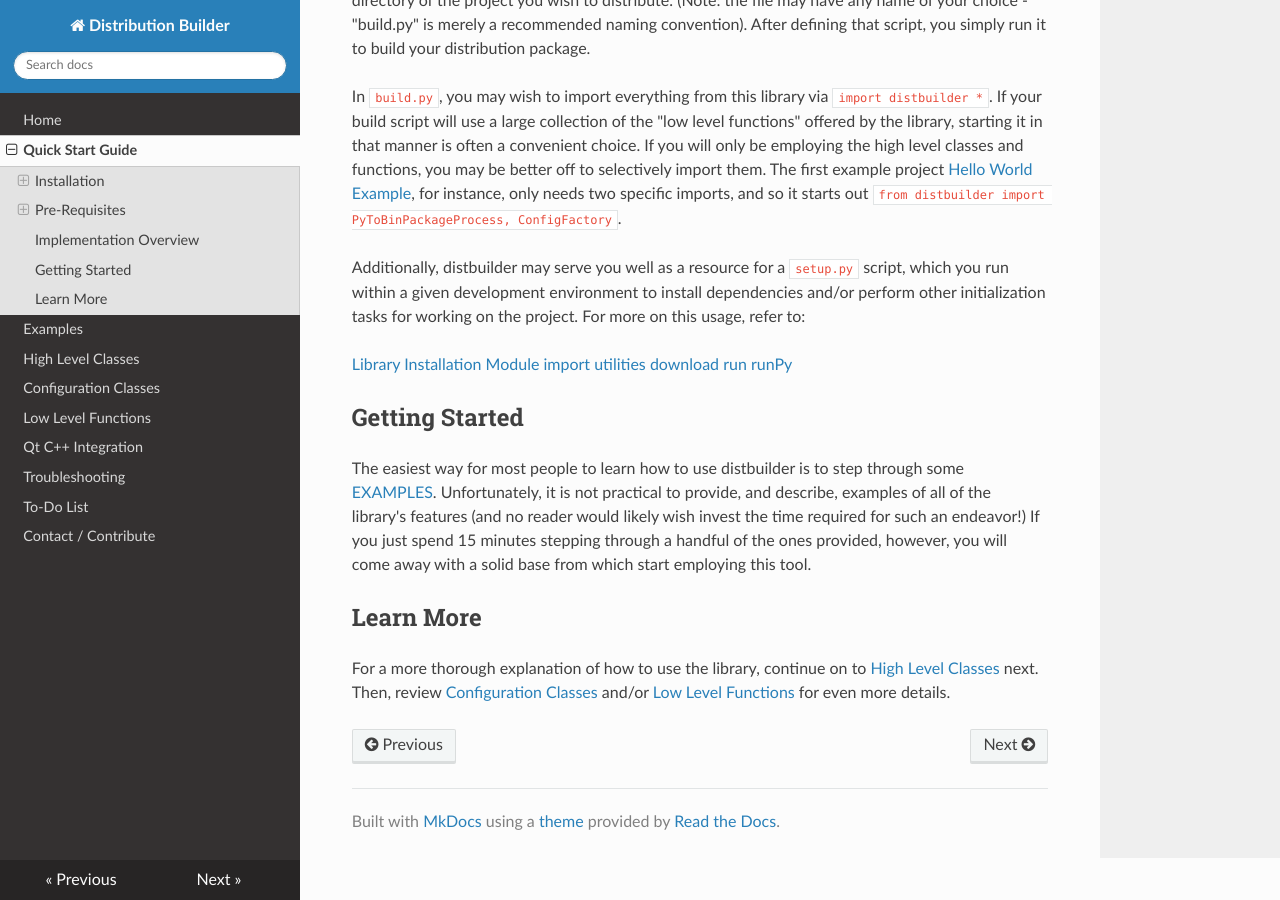
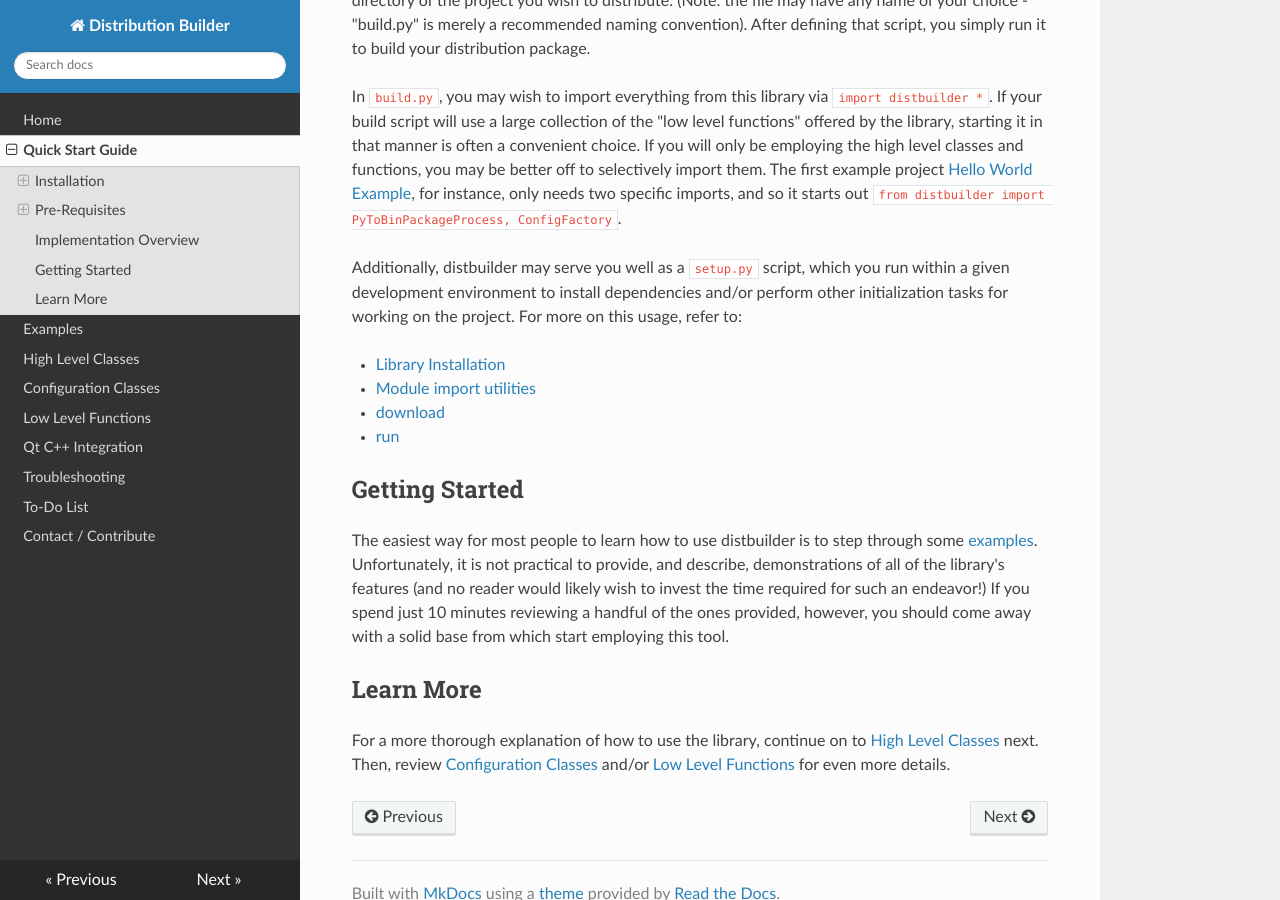
Before and after one commit to BuvinJT/distbuilder, an MkDocs documentation site: the page built from docs/QuickStart.md, in a window 1280 px wide and 900 px high, scrolled down 2771 px. Built offline with MkDocs 1.6.1, drawn with Linux system fonts in a browser that asks for light colours; nearby versions of some CDN libraries; old or Windows-style settings are respelled for this version of MkDocs.

Commit message:
Minor doc revisions.

```diff
--- a/docs/QuickStart.md
+++ b/docs/QuickStart.md
@@ -141,25 +141,27 @@ off to selectively import them.  The first example project
 for instance, only needs two specific imports, and so it starts out
 `from distbuilder import PyToBinPackageProcess, ConfigFactory`.
 
-Additionally, distbuilder may serve you well as a resource for a `setup.py` script,
+Additionally, distbuilder may serve you well as a `setup.py` script,
 which you run within a given development environment to install dependencies
 and/or perform other initialization tasks for working on the project.
 For more on this usage, refer to:
 
-[Library Installation](LowLevel.md#library-installation)
-[Module import utilities](LowLevel.md#module-import-utilities)
-[download](LowLevel.md#download)
-[run](LowLevel.md#run)
-[runPy](LowLevel.md#runPy)
+* [Library Installation](LowLevel.md#library-installation)
+
+* [Module import utilities](LowLevel.md#module-import-utilities)
+
+* [download](LowLevel.md#download)
+
+* [run](LowLevel.md#run)
 
 ## Getting Started
 
 The easiest way for most people to learn how to use distbuilder is to step through
-some [EXAMPLES](Examples.md). Unfortunately, it is not practical to provide, and
-describe, examples of all of the library's features (and no reader would likely
-wish invest the time required for such an endeavor!) If you just spend 15 minutes
-stepping through a handful of the ones provided, however, you
-will come away with a solid base from which start employing this tool.
+some [examples](Examples.md). Unfortunately, it is not practical to provide, and
+describe, demonstrations of all of the library's features (and no reader would likely
+wish to invest the time required for such an endeavor!) If you spend just 10 minutes
+reviewing a handful of the ones provided, however, you should come away with a solid
+base from which start employing this tool.
 
 ## Learn More
 
```
Also changed, not shown: docs/ToDo.md (+0 -8 lines), docs/index.md (+1 -1 lines).
